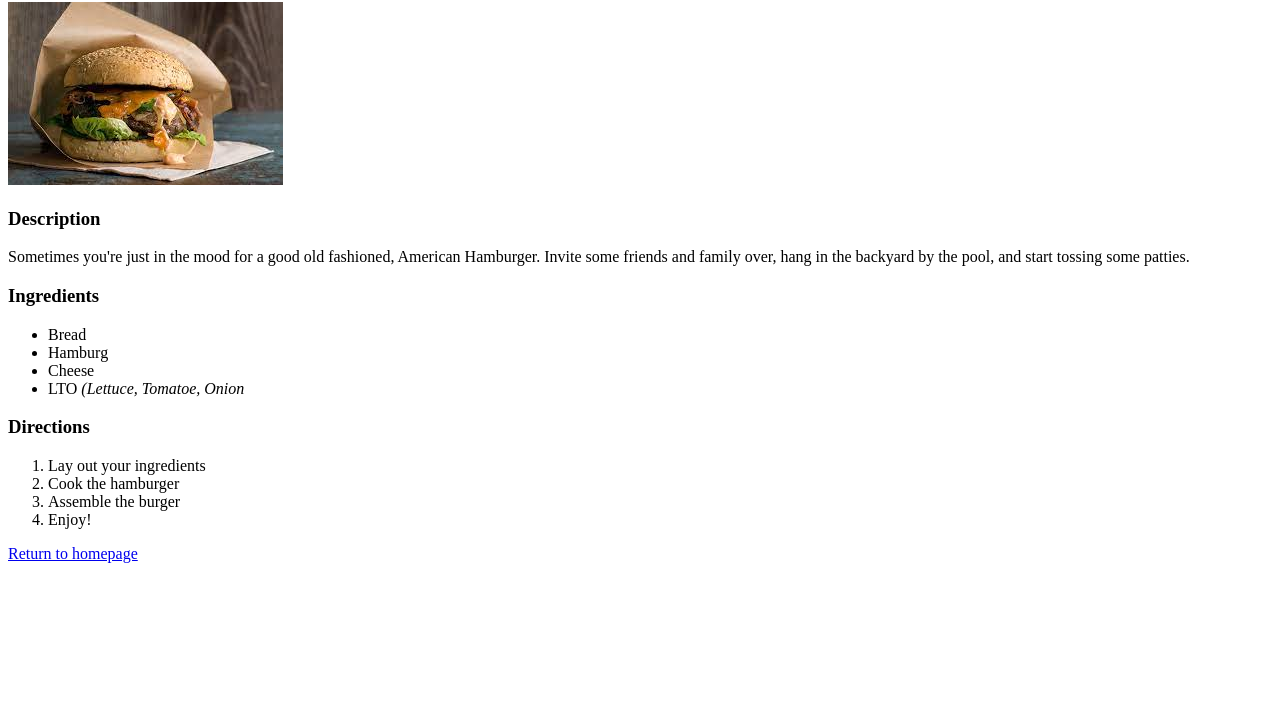
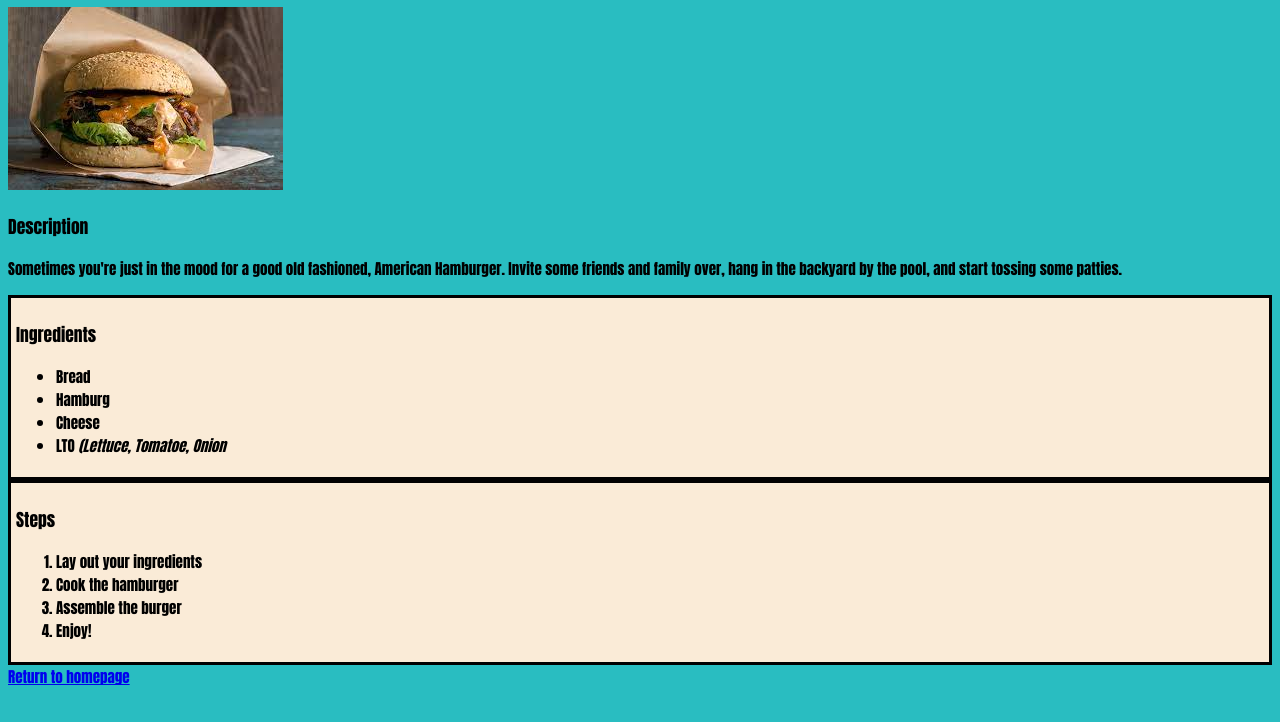
Before and after one commit to Coreypdumais/odin_recipes, a plain HTML site: page recipes/recipes/hamburger.html in a window 1280 px wide. Shown: the part 78-800 px from the top of the page. Drawn offline with Linux system fonts and the light colour scheme; files that its build step writes are made by us from their sources; files whose address does not match are found by name.

Commit message:
up to date changes with css included

```diff
--- /dev/null
+++ b/recipes/css/style.css
@@ -0,0 +1,28 @@
+body {
+    font-size: 15px;
+    font-family: Impact, Haettenschweiler, 'Arial Narrow Bold', sans-serif;
+    background-color: #29BDC1;
+
+
+}
+
+.ingredients {
+    padding: 5px;
+    font-size: 15px;
+    background-color: antiquewhite;
+    border: solid;
+
+
+}
+
+.steps {
+
+    padding: 5px;
+    font-size: 15px;
+    background-color: antiquewhite;
+        background-color: antiquewhite;
+        border:solid;
+
+
+
+}
--- a/recipes/recipes/hamburger.html
+++ b/recipes/recipes/hamburger.html
@@ -1,6 +1,8 @@
 <!DOCTYPE html>
 <head>
     <title>Hamburger</title>
+    <link rel="stylesheet" href="/home/corey/the_odin_project/odin_recipes/recipes/css/style.css">
+
 </head>
 
 <body>
@@ -10,6 +12,8 @@
 <h3>Description</h3>
     <p>Sometimes you're just in the mood for a good old fashioned, American Hamburger. Invite some friends and family over, hang in the backyard by the pool, and start tossing some patties.</p>
 
+
+    <div class = "ingredients">
     <h3>Ingredients</h3>
     <ul>
         <li>Bread</li>
@@ -17,14 +21,17 @@
         <li>Cheese</li>
         <li>LTO <em>(Lettuce, Tomatoe, Onion</em></li>
     </ul>
+    </div>
 
-    <h3>Directions</h3>
+   <div class = "steps">
+    <h3>Steps</h3>
     <ol>
         <li>Lay out your ingredients</li>
         <li>Cook the hamburger</li>
         <li>Assemble the burger</li>
         <li>Enjoy!</li>
     </ol>
+</div>
 
 <a href ="/home/corey/the_odin_project/odin_recipes/recipes/index.html">Return to homepage</a>
 
```
Also changed, not shown: recipes/index.html (+1 -0 lines), recipes/recipes/pizza.html (+11 -1 lines).
